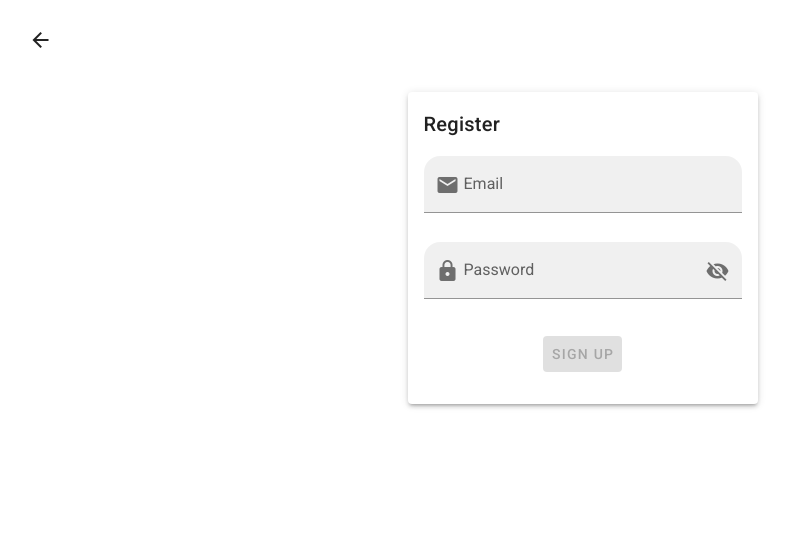
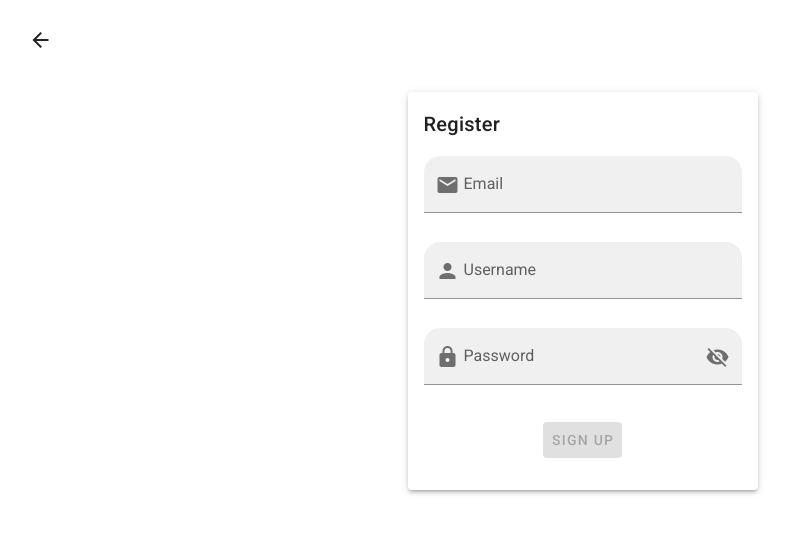
Before and after one commit to sebitokazu/sportify-web, a Vue app: page /register in a window 1280 px wide. Shown: the top 534 px of the page, without its empty margins (47-838 px from the left). Built offline with nearby package versions, Linux system fonts and the light colour scheme.

Commit message:
Agregue las funciones para registrarme pero no las pude probar

```diff
--- a/src/views/RegisterView.vue
+++ b/src/views/RegisterView.vue
@@ -22,15 +22,52 @@
                             ref="registerForm"
                             class="px-4 "
                         >
-                            <FormEmail />
-                            <FormUsername />
-                            <FormPassword />
+                            <v-text-field
+                                v-model="email"
+                                label="Email"
+                                prepend-inner-icon="email"
+                                :rules="rulesEmail"
+                                filled
+                                shaped
+                                required
+                            >
+                            </v-text-field>
+                            <v-text-field
+                                v-model="username"
+                                label="Username"
+                                prepend-inner-icon="person"
+                                :rules="rulesUsername"
+                                filled
+                                shaped
+                                required
+                            >
+                            </v-text-field>
+                            <v-text-field
+                                v-model="password"
+                                label="Password"
+                                prepend-inner-icon="lock"
+                                :type="show ? 'text' : 'password'"
+                                :append-icon="show ? 'visibility' : 'visibility_off'"
+                                :rules="rulesPassword"
+                                filled
+                                shaped
+                                :hint="rulesPassword ? 'It looks nice!' : 'At least 8 characters'"
+                                @click:append="show = !show"
+                                required
+                            >
+                            </v-text-field>
                             <v-card-actions>
-                                <FormInput
-                                    text="Sign Up"
-                                    :valid="valid"
+                                <v-btn
+                                    class="mx-auto"
+                                    color="purple lighten-2"
+                                    depressed
+                                    disabled="!valid"
+                                    type="submit"
                                     to="/home"
-                                />
+                                    @click="registerAndLogin"
+                                >
+                                    Sign Up
+                                </v-btn>
                             </v-card-actions>
                         </v-form>
                     </v-card>
@@ -41,21 +78,53 @@
 </template>
 
 <script>
-import FormEmail from "@/components/FormComponents/FormEmail";
-import FormUsername from "@/components/FormComponents/FormUsername";
-import FormPassword from "@/components/FormComponents/FormPassword";
-import FormInput from "@/components/FormComponents/FormInput";
+
+import { UserApi } from "@/api/user";
 
 export default {
     name: "RegisterView",
     data: () => ({
-        valid: false
+        valid: true,
+        email: "",
+        rulesEmail: [
+            value => !!value || "Email is required",
+            value => /.+@.+\..+/.test(value) || "Invalid email"
+        ],
+        username: "",
+        rulesUsername: [value => !!value || "Username is required"],
+        password: "",
+        show: false,
+        rulesPassword: [
+            value => !!value || "Password is required",
+            value => {
+                const pattern = /^(?=.*[a-z])(?=.*[A-Z])(?=.*[0-9])(?=.*[!@#$%^&*])(?=.{8,})/;
+                return (
+                    pattern.test(value) ||
+                    "Min. 8 characters with at least one capital letter, a number and a special character."
+                );
+            }
+        ]
     }),
     components: {
-        FormEmail,
-        FormUsername,
-        FormPassword,
-        FormInput
+
+    },
+    methods: {
+        async registerAndLogin() {
+
+            let registerCredentials = {
+                username: this.username,
+                password: this.password,
+                email: this.email
+            }
+            try{
+                let response = await UserApi.register(registerCredentials);
+                console.log(response);
+            }
+            catch(error){
+                console.log(error)
+            }
+
+        }
     }
 };
 </script>
```
Also changed, not shown: src/api/user.js (line endings or trailing spaces).
